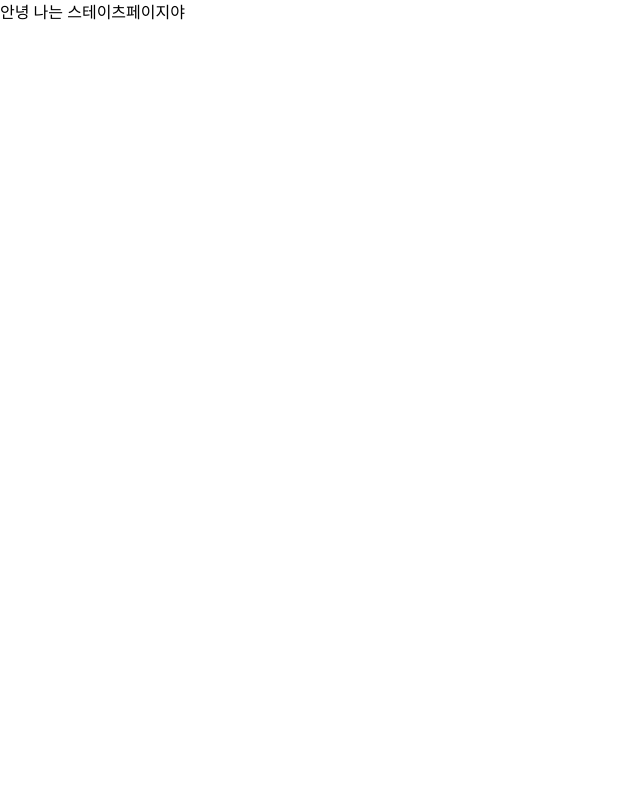
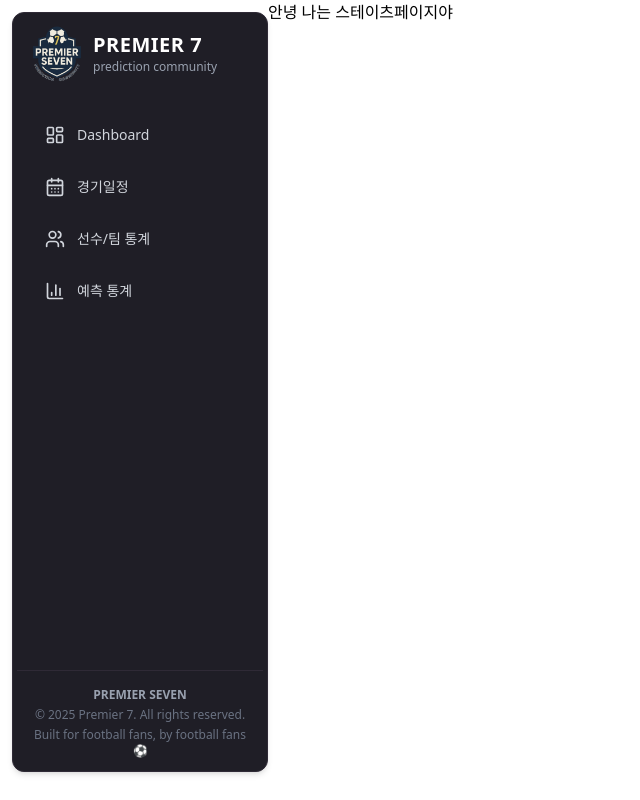
Before and after one commit to PREMIER-SEVEN-TEAM/ps_frontend, a React (Vite) app: page /stats in a window 1280 px wide. Shown: the whole page, without its empty margins (0-640 px from the left). Built offline with nearby package versions, Linux system fonts and the light colour scheme.

Commit message:
사이드바 구현
사이드바 구현

```diff
--- a/src/app/Router.tsx
+++ b/src/app/Router.tsx
@@ -1,4 +1,4 @@
-import { BrowserRouter, Routes, Route } from "react-router-dom";
+import { BrowserRouter, Routes, Route, useLocation } from "react-router-dom";
 import LoginPage from "../pages/LoginPage/LoginPage";
 import SignupPage from "../pages/SignupPage/SignupPage";
 import DashboardPage from "../pages/DashboardPage/DashboardPage";
@@ -6,18 +6,34 @@ import MatchDetailPage from "../pages/MatchDetailPage/MatchDetailPage";
 import StatsPage from "../pages/StatsPage/StatsPage";
 import PlayersTeamsPage from "../pages/PlayersTeamsPage/PlayersTeamsPage";
 import AdminPage from "../pages/AdminPage/AdminPage";
+import Sidebar from "../shared/layout/Sidebar/Sidebar";
+
+const Layout = ({ children }: { children: React.ReactNode }) => {
+  const location = useLocation();
+  const noSidebarPaths = ["/signin", "/signup"];
+  const hideSidebar = noSidebarPaths.includes(location.pathname);
+
+  return (
+    <div className="flex">
+      {!hideSidebar && <Sidebar />}
+      <main className="flex-1">{children}</main>
+    </div>
+  );
+};
 
 const Router = () => (
   <BrowserRouter>
+    <Layout>
       <Routes>
-      <Route path="/" element={<DashboardPage />} />
         <Route path="/signin" element={<LoginPage />} />
         <Route path="/signup" element={<SignupPage />} />
+        <Route path="/" element={<DashboardPage />} />
         <Route path="/match/:id" element={<MatchDetailPage />} />
         <Route path="/stats" element={<StatsPage />} />
         <Route path="/players-teams-stats" element={<PlayersTeamsPage />} />
         <Route path="/admin" element={<AdminPage />} />
       </Routes>
+    </Layout>
   </BrowserRouter>
 );
 
--- /dev/null
+++ b/src/shared/layout/Sidebar/Sidebar.tsx
@@ -0,0 +1,69 @@
+import React from "react";
+import { useNavigate } from "react-router-dom";
+import {
+  LuLayoutDashboard,
+  LuCalendarDays,
+  LuUsers,
+  LuChartColumn,
+} from "react-icons/lu";
+import logo from "../../../assets/images/PREMIER7.png";
+
+const menuItems = [
+  { icon: <LuLayoutDashboard />, label: "Dashboard", path: "/" },
+  { icon: <LuCalendarDays />, label: "경기일정", path: "/match/:id" },
+  { icon: <LuUsers />, label: "선수/팀 통계", path: "/players-teams-stats" },
+  { icon: <LuChartColumn />, label: "예측 통계", path: "/stats" },
+];
+
+const Sidebar: React.FC = () => {
+  const navigate = useNavigate();
+
+  return (
+    <div className="h-[95vh] w-64 bg-[#1F1E26] border border-[#2F2A36] rounded-xl ml-3 mt-3 p-1 flex flex-col shadow-md">
+      {/* 로고 + 텍스트 */}
+      <div className="flex items-center mb-3 px-1">
+        <img
+          src={logo}
+          alt="Premier 7 Logo"
+          className="w-18 h-18 rounded-md cursor-pointer"
+          onClick={() => navigate("/")}
+        />
+        <div className="flex flex-col cursor-default">
+          <span className="text-white text-xl font-semibold tracking-wide">
+            PREMIER 7
+          </span>
+          <span className="text-xs text-gray-400 leading-snug">
+            prediction community
+          </span>
+        </div>
+      </div>
+
+      {/* 메뉴 리스트 */}
+      <nav className="flex flex-col gap-2 p-3">
+        {menuItems.map((item, idx) => (
+          <button
+            key={idx}
+            onClick={() => navigate(item.path)}
+            className="flex items-center gap-3 text-gray-300 hover:text-[#AB54DB] hover:bg-[#AB54DB]/20 px-4 py-3 rounded-lg transition-colors"
+          >
+            <span className="text-xl">{item.icon}</span>
+            <span className="text-sm">{item.label}</span>
+          </button>
+        ))}
+      </nav>
+
+      {/* 푸터 */}
+      <div className="mt-auto px-3 pt-4 pb-2 border-t border-[#2F2A36] text-xs text-gray-500">
+        <p className="text-center font-semibold text-gray-400 mb-1">
+          PREMIER SEVEN
+        </p>
+        <p className="text-center">© 2025 Premier 7. All rights reserved.</p>
+        <p className="text-center mt-1">
+          Built for football fans, by football fans ⚽
+        </p>
+      </div>
+    </div>
+  );
+};
+
+export default Sidebar;
```
Lines whose indentation alone changed are shown as unchanged.
